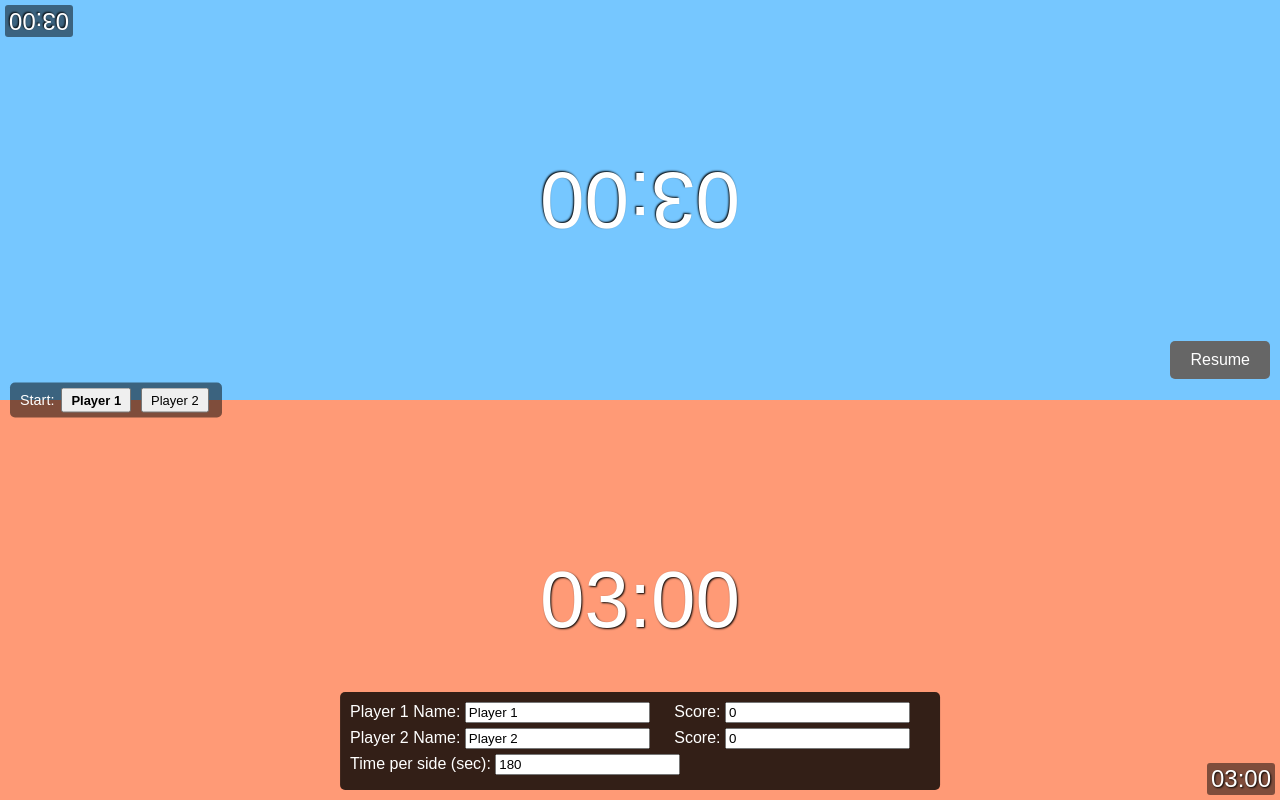
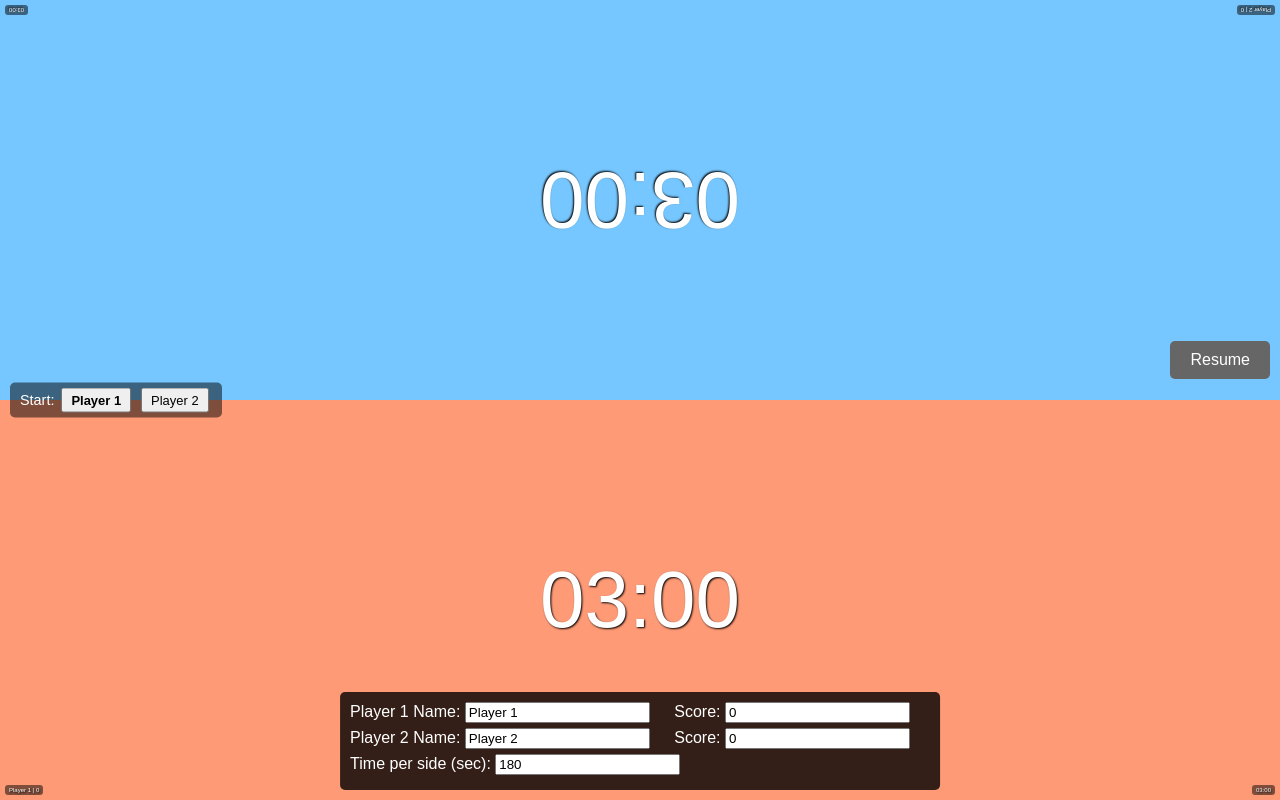
Before and after one commit to TexNeil/Timer, a plain HTML site: page index.html in a window 1280 px wide. Drawn offline with Linux system fonts and the light colour scheme.

Commit message:
Update index.html

```diff
--- a/index.html
+++ b/index.html
@@ -11,7 +11,7 @@
       height: 100%;
       font-family: sans-serif;
     }
-    /* The container for the two timers */
+    /* Container holding both players’ areas */
     .container {
       height: 100%;
       display: flex;
@@ -19,28 +19,42 @@
     }
     /* Each player's area */
     .player {
-      position: relative; /* so overlays can be placed absolutely */
+      position: relative;
       flex: 1;
       display: flex;
       justify-content: center;
       align-items: center;
-      font-size: 5em;
+      background: transparent;
       user-select: none;
       transition: color 0.2s ease;
       text-shadow: 1px 1px 2px #000;
-      background: transparent;
+    }
+    /* Main timer text inside each player */
+    .main-timer {
+      font-size: 5em;
     }
     /* The top player's area is rotated 180° */
     .player.top {
       transform: rotate(180deg);
     }
-    /* Opponent time overlay in bottom-right corner of each player's area */
+    /* Opponent time overlay in bottom-right */
     .opponent-time {
       position: absolute;
       bottom: 5px;
       right: 5px;
       font-size: 0.3em;
-      background: rgba(0, 0, 0, 0.5);
+      background: rgba(0,0,0,0.5);
+      padding: 2px 4px;
+      border-radius: 3px;
+      color: #fff;
+    }
+    /* Player info overlay (name and score) in bottom-left */
+    .player-info {
+      position: absolute;
+      bottom: 5px;
+      left: 5px;
+      font-size: 0.3em;
+      background: rgba(0,0,0,0.5);
       padding: 2px 4px;
       border-radius: 3px;
       color: #fff;
@@ -65,7 +79,7 @@
       top: 55%;
       display: none;
     }
-    /* The swap graphic overlay for the "ding" effect */
+    /* Swap graphic overlay for the bell “ding” effect */
     #swapGraphic {
       position: fixed;
       top: 50%;
@@ -82,7 +96,7 @@
       0% { opacity: 1; transform: translate(-50%, -50%) scale(1); }
       100% { opacity: 0; transform: translate(-50%, -50%) scale(1.5); }
     }
-    /* Starting player selector: placed at the 50% vertical line, near the left edge */
+    /* Starting player selector – positioned on the center vertical line */
     #startSelector {
       position: absolute;
       top: 50%;
@@ -93,15 +107,15 @@
       border-radius: 5px;
       color: #fff;
       font-size: 0.9em;
-      display: none; /* shown when paused */
-      z-index: 2000; /* ensure above other elements */
+      display: none;
+      z-index: 2000;
     }
     #startSelector button {
       margin: 0 3px;
       padding: 3px 8px;
       font-size: 0.9em;
     }
-    /* Settings panel (for names, scores, and time per side) */
+    /* Settings panel for names, scores, and time per side */
     #settingsPanel {
       position: absolute;
       left: 50%;
@@ -112,8 +126,8 @@
       border-radius: 5px;
       color: #fff;
       font-size: 1em;
-      display: none; /* shown when paused */
-      z-index: 2000; /* ensure above container for clickability */
+      display: none;
+      z-index: 2000;
     }
     #settingsPanel div {
       margin-bottom: 5px;
@@ -127,14 +141,14 @@
   </style>
 </head>
 <body>
-  <!-- Middle-right buttons -->
+  <!-- Middle-right control buttons -->
   <button id="pauseButton">Resume</button>
   <button id="resetButton">Reset</button>
 
-  <!-- Swap graphic for the bell emoji animation -->
+  <!-- Swap graphic overlay -->
   <div id="swapGraphic">🔔</div>
 
-  <!-- Start player selector on the center line -->
+  <!-- Starting player selector -->
   <div id="startSelector">
     Start:
     <button id="startPlayer1">Player 1</button>
@@ -166,32 +180,34 @@
     </div>
   </div>
 
-  <!-- The main container for both players' timers -->
+  <!-- Main container for the timers -->
   <div class="container" id="container">
-    <!-- Top player (player2) area -->
+    <!-- Top player (Player 2) area -->
     <div class="player top" id="player2">
-      03:00
+      <span class="main-timer">03:00</span>
       <div class="opponent-time" id="oppTime2">03:00</div>
+      <div class="player-info" id="info2">Player 2 | 0</div>
     </div>
-    <!-- Bottom player (player1) area -->
+    <!-- Bottom player (Player 1) area -->
     <div class="player bottom" id="player1">
-      03:00
+      <span class="main-timer">03:00</span>
       <div class="opponent-time" id="oppTime1">03:00</div>
+      <div class="player-info" id="info1">Player 1 | 0</div>
     </div>
   </div>
 
   <script>
-    // Utility: set and get cookies
+    // Utility functions for cookies
     function setCookie(cname, cvalue, exdays) {
       const d = new Date();
-      d.setTime(d.getTime() + (exdays*24*60*60*1000));
-      const expires = "expires="+ d.toUTCString();
+      d.setTime(d.getTime() + (exdays * 24 * 60 * 60 * 1000));
+      const expires = "expires=" + d.toUTCString();
       document.cookie = cname + "=" + encodeURIComponent(cvalue) + ";" + expires + ";path=/";
     }
     function getCookie(cname) {
       const name = cname + "=";
       const ca = document.cookie.split(';');
-      for(let i=0; i<ca.length; i++) {
+      for (let i = 0; i < ca.length; i++) {
         let c = ca[i].trim();
         if (c.indexOf(name) === 0) {
           return decodeURIComponent(c.substring(name.length, c.length));
@@ -200,37 +216,33 @@
       return "";
     }
 
-    // Retrieve stored player names or defaults
+    // Retrieve stored names or use defaults
     let storedPlayer1Name = getCookie("player1Name") || "Player 1";
     let storedPlayer2Name = getCookie("player2Name") || "Player 2";
 
-    // State variables
-    let time1 = 180, time2 = 180;   // default 180 seconds each
-    const totalTime = 360;          // sum always remains 360
-    let activePlayer = null;        // null (not started), 1, or 2
+    // Global state variables
+    let time1 = 180, time2 = 180;   // default time per side in seconds
+    const totalTime = 360;
+    let activePlayer = null;        // null if not started, otherwise 1 or 2
     let interval = null;
-    let paused = true;             // start paused
+    let paused = true;              // start paused so settings are editable
     let elapsedTime = 0;
     let nextBeepTime = 30;
-    let startingPlayer = 1;        // default start is Player 1
+    let startingPlayer = 1;         // default starting player
 
-    // Colors for the dynamic background
+    // Colors for dynamic background
     const colorPlayer1 = "#FF9A76";  // bottom
     const colorPlayer2 = "#76C7FF";  // top
 
-    // DOM references
+    // DOM element references
     const container = document.getElementById("container");
-    const display1 = document.getElementById("player1");
-    const display2 = document.getElementById("player2");
     const pauseButton = document.getElementById("pauseButton");
     const resetButton = document.getElementById("resetButton");
     const swapGraphic = document.getElementById("swapGraphic");
-    const oppTime1 = document.getElementById("oppTime1");
-    const oppTime2 = document.getElementById("oppTime2");
     const startSelector = document.getElementById("startSelector");
     const settingsPanel = document.getElementById("settingsPanel");
 
-    // Inputs
+    // Inputs from settings panel
     const player1NameInput = document.getElementById("player1Name");
     const player2NameInput = document.getElementById("player2Name");
     const player1ScoreInput = document.getElementById("player1Score");
@@ -239,7 +251,15 @@
     const startPlayer1Button = document.getElementById("startPlayer1");
     const startPlayer2Button = document.getElementById("startPlayer2");
 
-    // Initialize name inputs with stored or default values
+    // Overlays for player info in each area
+    const info1 = document.getElementById("info1");
+    const info2 = document.getElementById("info2");
+
+    // Main timer spans for each player
+    const mainTimer1 = document.querySelector("#player1 .main-timer");
+    const mainTimer2 = document.querySelector("#player2 .main-timer");
+
+    // Initialize name inputs with stored values
     player1NameInput.value = storedPlayer1Name;
     player2NameInput.value = storedPlayer2Name;
 
@@ -247,36 +267,42 @@
     function formatTime(sec) {
       const m = Math.floor(sec / 60);
       const s = Math.floor(sec % 60);
-      return (m < 10 ? "0"+m : m) + ":" + (s < 10 ? "0"+s : s);
+      return (m < 10 ? "0" + m : m) + ":" + (s < 10 ? "0" + s : s);
     }
 
-    // Text color based on thresholds
+    // Choose text color based on thresholds
     function getColor(t) {
-      if (t > 240) return "green";   // above 4 min
-      else if (t < 30) return "red";   // below 30 s
-      else if (t < 60) return "orange"; // below 1 min
-      else return "#fff";            // default
+      if (t > 240) return "green";
+      else if (t < 30) return "red";
+      else if (t < 60) return "orange";
+      else return "#fff";
     }
 
-    // Update the timers, overlays, and background
+    // Update main timers, overlays, and background
     function updateDisplay() {
-      // Main timers
-      display1.firstChild.textContent = formatTime(time1);
-      display2.firstChild.textContent = formatTime(time2);
-      display1.style.color = getColor(time1);
-      display2.style.color = getColor(time2);
-
-      // Opponent overlays
-      oppTime1.textContent = formatTime(time2);
-      oppTime2.textContent = formatTime(time1);
-
-      // Background gradient (ratio from top color to bottom color)
+      // Update main timer texts
+      mainTimer1.textContent = formatTime(time1);
+      mainTimer2.textContent = formatTime(time2);
+      // Update text colors
+      mainTimer1.style.color = getColor(time1);
+      mainTimer2.style.color = getColor(time2);
+      // Update opponent overlays
+      document.getElementById("oppTime1").textContent = formatTime(time2);
+      document.getElementById("oppTime2").textContent = formatTime(time1);
+      // Update player info overlays (name and score)
+      let s1 = parseInt(player1ScoreInput.value, 10);
+      let s2 = parseInt(player2ScoreInput.value, 10);
+      if (isNaN(s1)) s1 = 0;
+      if (isNaN(s2)) s2 = 0;
+      info1.textContent = player1NameInput.value + " | " + s1;
+      info2.textContent = player2NameInput.value + " | " + s2;
+      // Update dynamic background gradient based on ratio of time
       const ratio = (time2 / (time1 + time2)) * 100;
       document.body.style.background =
         `linear-gradient(to bottom, ${colorPlayer2} 0%, ${colorPlayer2} ${ratio}%, ${colorPlayer1} ${ratio}%, ${colorPlayer1} 100%)`;
     }
 
-    // 30-second beep
+    // 30-second beep using Web Audio API
     function beep() {
       const context = new (window.AudioContext || window.webkitAudioContext)();
       const oscillator = context.createOscillator();
@@ -287,7 +313,7 @@
       oscillator.stop(context.currentTime + 0.1);
     }
 
-    // Bell-like swap "ding"
+    // Bell-like "ding" sound for swap
     function playSwapSound() {
       const context = new (window.AudioContext || window.webkitAudioContext)();
       const oscillator = context.createOscillator();
@@ -303,7 +329,7 @@
       oscillator.stop(context.currentTime + 0.5);
     }
 
-    // Show swap graphic
+    // Show swap graphic overlay
     function showSwapGraphic() {
       swapGraphic.classList.add("swap-active");
       swapGraphic.addEventListener("animationend", () => {
@@ -311,9 +337,9 @@
       }, { once: true });
     }
 
-    // Main ticking function
+    // Main ticking function for the timer
     function tick() {
-      const delta = 0.1; // update interval in seconds
+      const delta = 0.1;
       elapsedTime += delta;
       if (elapsedTime >= nextBeepTime) {
         beep();
@@ -341,27 +367,23 @@
       updateDisplay();
     }
 
-    // Container click toggles or starts the timer if not paused
-    container.addEventListener("click", function(e) {
-      // If paused, ignore clicks so we can edit fields
+    // Container click starts or swaps timer (ignored when paused)
+    container.addEventListener("click", function() {
       if (paused) return;
-      // If not started, set active player from the "startingPlayer" selection
       if (activePlayer === null) {
         activePlayer = startingPlayer;
         interval = setInterval(tick, 100);
       } else {
-        // Swap players
         activePlayer = (activePlayer === 1) ? 2 : 1;
         playSwapSound();
         showSwapGraphic();
       }
     });
 
-    // Pause/Resume button
+    // Pause/Resume button functionality
     pauseButton.addEventListener("click", function(e) {
       e.stopPropagation();
       if (!paused) {
-        // Pause
         paused = true;
         clearInterval(interval);
         interval = null;
@@ -370,24 +392,22 @@
         settingsPanel.style.display = "block";
         startSelector.style.display = "block";
       } else {
-        // Resume
         paused = false;
         pauseButton.textContent = "Pause";
         resetButton.style.display = "none";
         settingsPanel.style.display = "none";
         startSelector.style.display = "none";
-        // If the game hasn't started yet, set time from user input
+        // If game not started, apply time per side setting
         if (activePlayer === null) {
           applyTimePerSide();
         }
-        // If there's an active player or we just set it now
         if (activePlayer !== null) {
           interval = setInterval(tick, 100);
         }
       }
     });
 
-    // Reset button
+    // Reset button resets game state and shows panels
     resetButton.addEventListener("click", function(e) {
       e.stopPropagation();
       clearInterval(interval);
@@ -400,11 +420,11 @@
       resetButton.style.display = "block";
       settingsPanel.style.display = "block";
       startSelector.style.display = "block";
-      applyTimePerSide(); // apply any new time setting
+      applyTimePerSide();
       updateDisplay();
     });
 
-    // Apply the "time per side" setting
+    // Apply the "time per side" setting from input
     function applyTimePerSide() {
       let secs = parseInt(timePerSideInput.value, 10);
       if (isNaN(secs) || secs <= 0) secs = 180;
@@ -413,7 +433,7 @@
       updateDisplay();
     }
 
-    // Starting player selector
+    // Starting player selector events
     startPlayer1Button.addEventListener("click", function() {
       startingPlayer = 1;
       startPlayer1Button.style.fontWeight = "bold";
@@ -424,24 +444,28 @@
       startPlayer2Button.style.fontWeight = "bold";
       startPlayer1Button.style.fontWeight = "normal";
     });
-    // Default highlight is Player 1
     startPlayer1Button.style.fontWeight = "bold";
 
-    // Save names in cookies when changed
+    // Save player names in cookies when changed
     player1NameInput.addEventListener("change", function() {
       setCookie("player1Name", player1NameInput.value, 30);
+      updateDisplay();
     });
     player2NameInput.addEventListener("change", function() {
       setCookie("player2Name", player2NameInput.value, 30);
+      updateDisplay();
     });
+    // Also update display when scores change
+    player1ScoreInput.addEventListener("change", updateDisplay);
+    player2ScoreInput.addEventListener("change", updateDisplay);
 
-    // On first load, we’re paused, so show the panels:
+    // Start in paused state so settings are visible
     pauseButton.textContent = "Resume";
     resetButton.style.display = "none";
     settingsPanel.style.display = "block";
     startSelector.style.display = "block";
 
-    // Initial display
+    // Initial display update
     updateDisplay();
   </script>
 </body>
```
